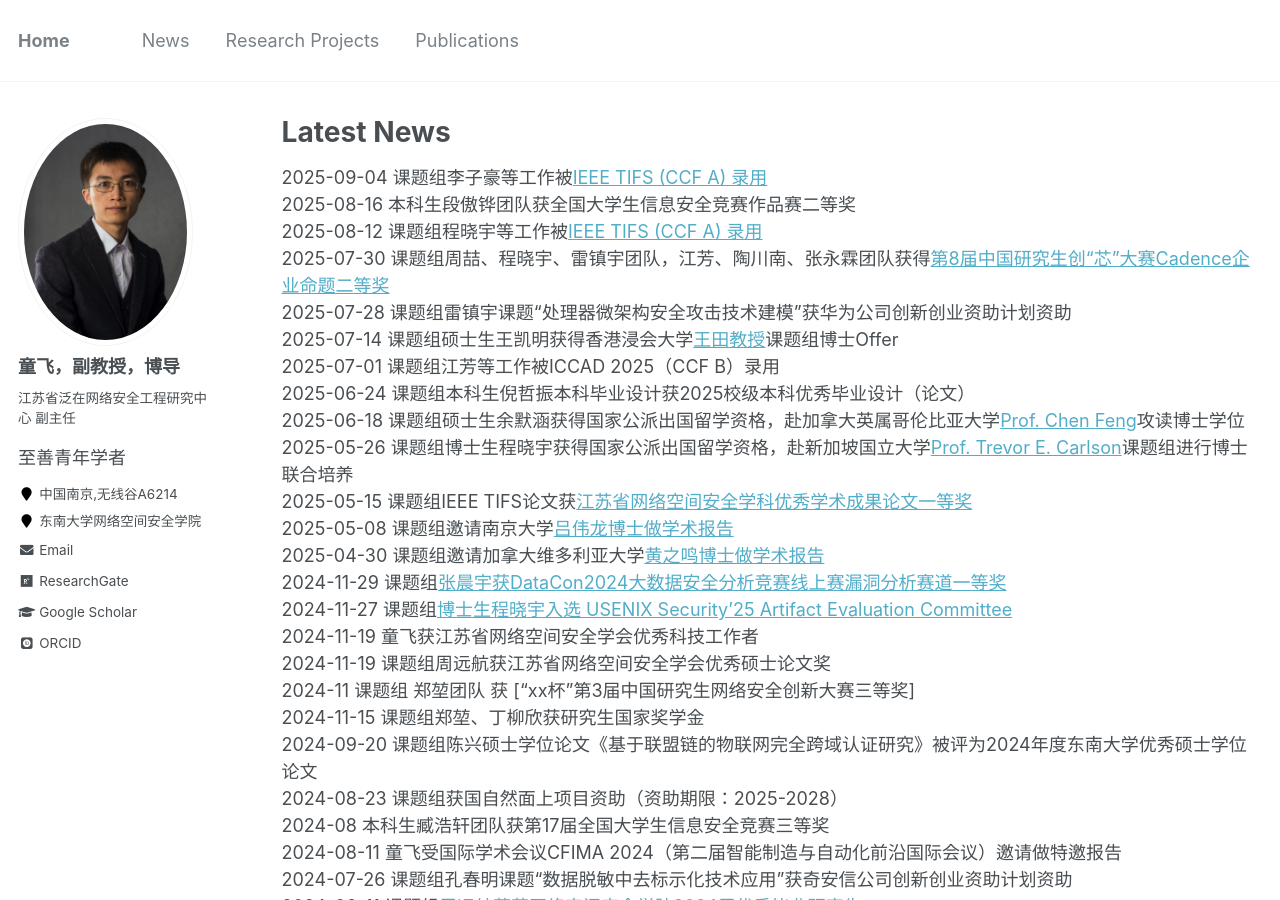
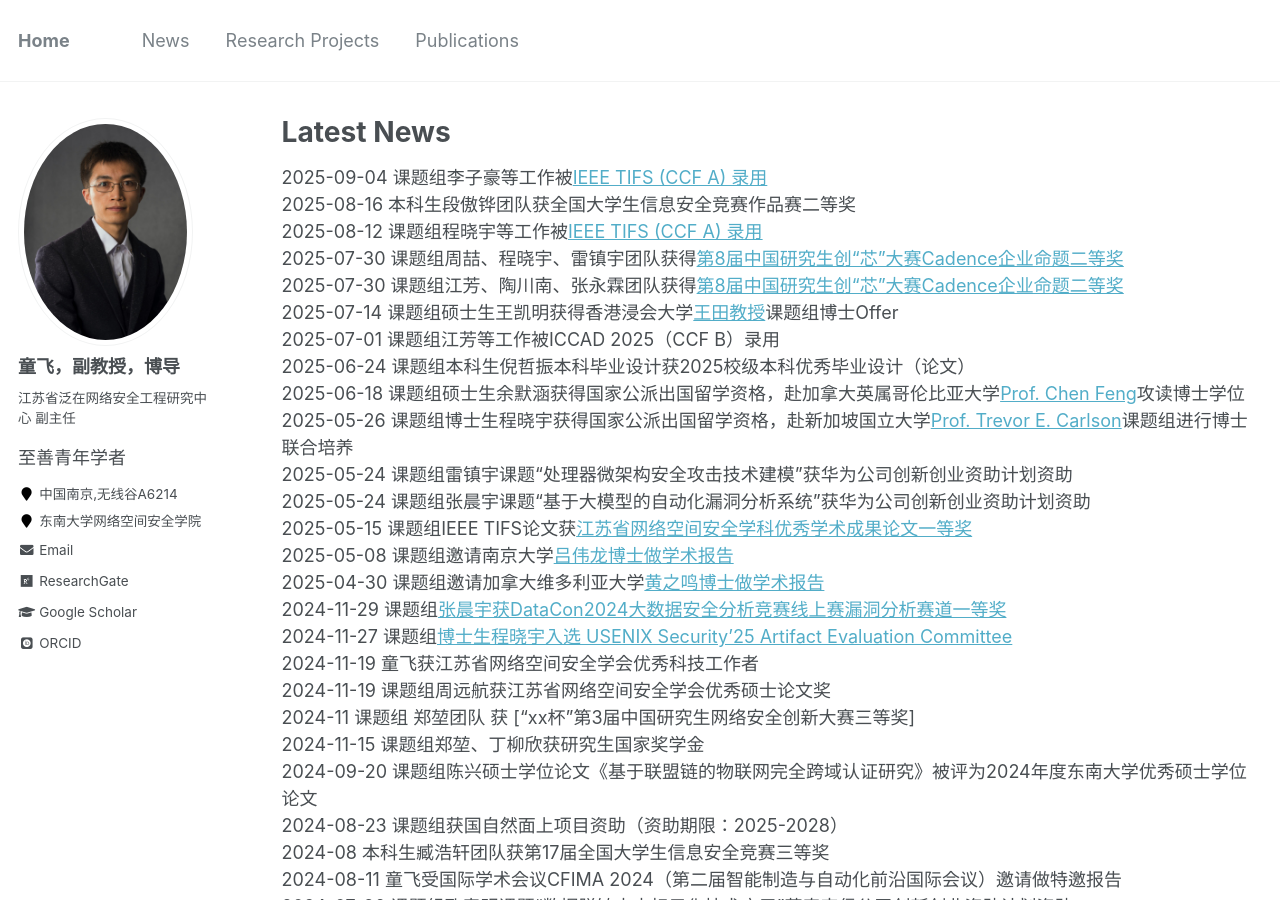
Before and after one commit to fei-tong/fei-tong.github.io, a Jekyll site: the page built from _pages/News.md, in a window 1280 px wide and 900 px high. Built offline with Jekyll 4.4.1, drawn with Linux system fonts in a browser that asks for light colours; some web fonts are replaced.

Commit message:
Update News.md

```diff
--- a/_pages/News.md
+++ b/_pages/News.md
@@ -7,13 +7,15 @@ author_profile: true
 2025-09-04 课题组李子豪等工作被[IEEE TIFS (CCF A) 录用](https://ieeexplore.ieee.org/document/11159069)<br>
 2025-08-16 本科生段傲铧团队获全国大学生信息安全竞赛作品赛二等奖<br>
 2025-08-12 课题组程晓宇等工作被[IEEE TIFS (CCF A) 录用](https://ieeexplore.ieee.org/document/11123915/)<br>
-2025-07-30 课题组周喆、程晓宇、雷镇宇团队，江芳、陶川南、张永霖团队获得[第8届中国研究生创“芯”大赛Cadence企业命题二等奖](https://cpipc.acge.org.cn//cw/detail/10/2c90801798476ff0019874a24c26666d)<br>
-2025-07-28 课题组雷镇宇课题“处理器微架构安全攻击技术建模”获华为公司创新创业资助计划资助<br>
+2025-07-30 课题组周喆、程晓宇、雷镇宇团队获得[第8届中国研究生创“芯”大赛Cadence企业命题二等奖](https://cpipc.acge.org.cn//cw/detail/10/2c90801798476ff0019874a24c26666d)<br>
+2025-07-30 课题组江芳、陶川南、张永霖团队获得[第8届中国研究生创“芯”大赛Cadence企业命题二等奖](https://cpipc.acge.org.cn//cw/detail/10/2c90801798476ff0019874a24c26666d)<br>
 2025-07-14 课题组硕士生王凯明获得香港浸会大学[王田教授](https://www.scholat.com/adamwt)课题组博士Offer<br>
 2025-07-01 课题组江芳等工作被ICCAD 2025（CCF B）录用<br>
 2025-06-24 课题组本科生倪哲振本科毕业设计获2025校级本科优秀毕业设计（论文）<br>
 2025-06-18 课题组硕士生余默涵获得国家公派出国留学资格，赴加拿大英属哥伦比亚大学[Prof. Chen Feng](https://blockchain.ubc.ca/people/chen-feng)攻读博士学位<br>
 2025-05-26 课题组博士生程晓宇获得国家公派出国留学资格，赴新加坡国立大学[Prof. Trevor E. Carlson](https://www.comp.nus.edu.sg/~tcarlson/)课题组进行博士联合培养<br>
+2025-05-24 课题组雷镇宇课题“处理器微架构安全攻击技术建模”获华为公司创新创业资助计划资助<br>
+2025-05-24 课题组张晨宇课题“基于大模型的自动化漏洞分析系统”获华为公司创新创业资助计划资助<br>
 2025-05-15 课题组IEEE TIFS论文获[江苏省网络空间安全学科优秀学术成果论文一等奖](https://www.jscsa.org.cn/contents/197/500.html)<br>
 2025-05-08 课题组邀请南京大学[吕伟龙博士做学术报告](https://cyber.seu.edu.cn/2025/0506/c20213a526921/page.htm)<br>
 2025-04-30 课题组邀请加拿大维多利亚大学[黄之鸣博士做学术报告](https://cyber.seu.edu.cn/2025/0429/c20213a526630/page.htm)<br>
```
